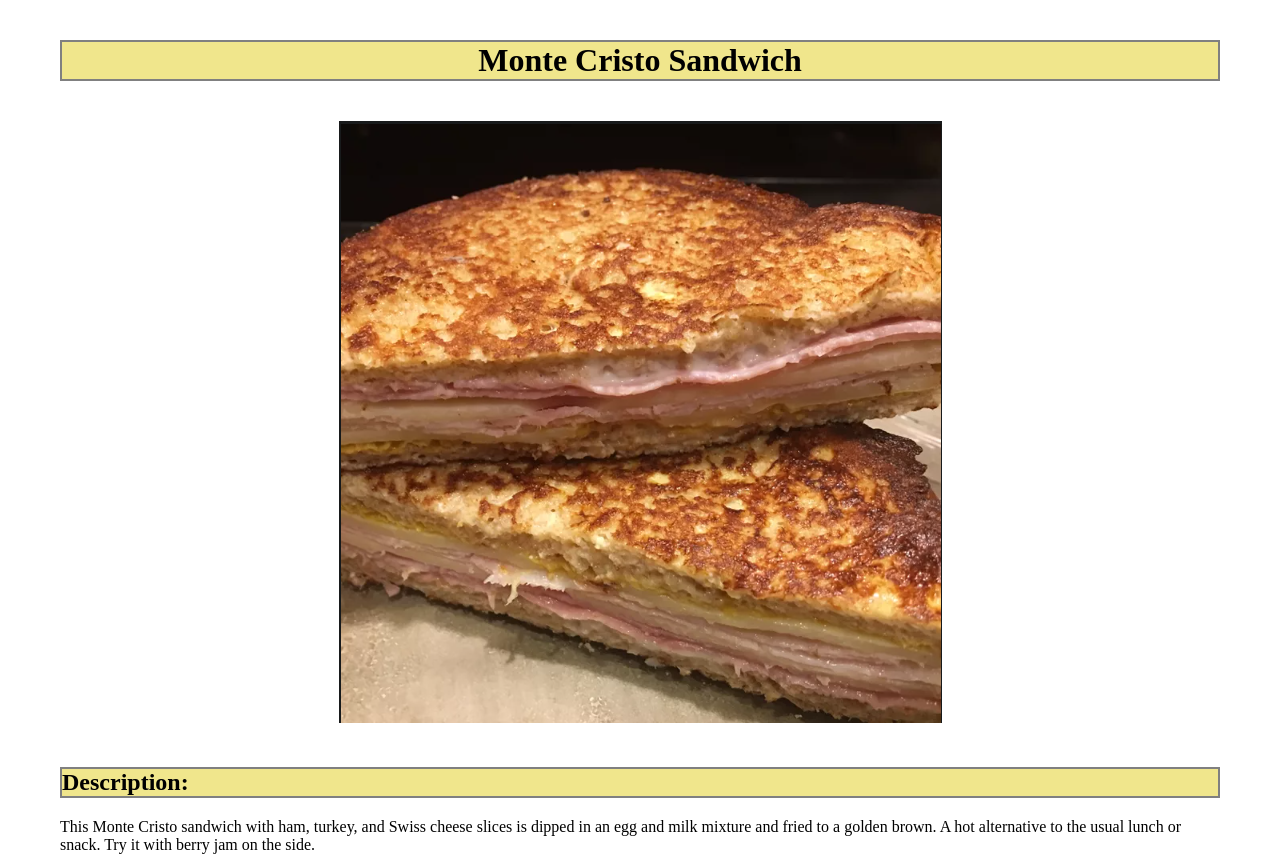
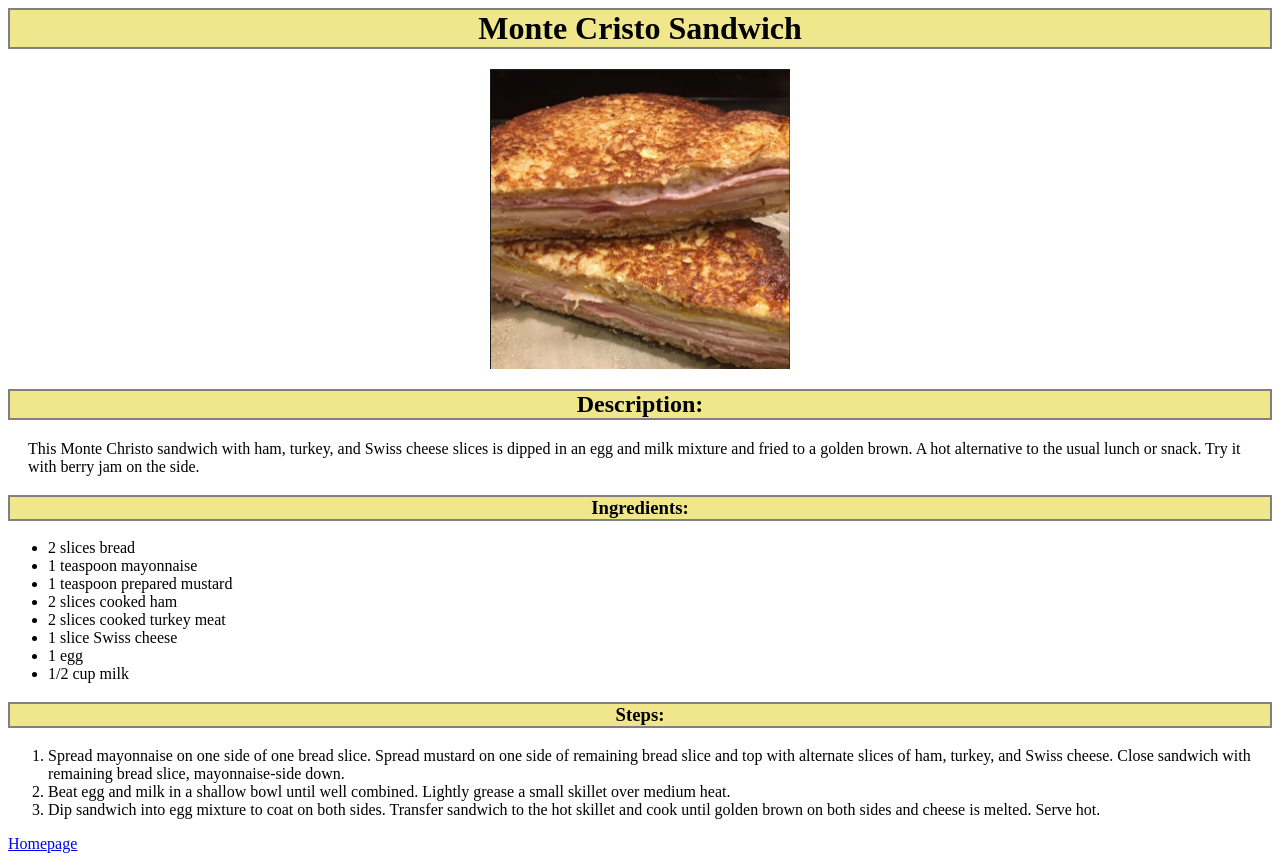
Before and after one commit to jdtroubat/odin-recipes, a plain HTML site: page recipes/sandwich.html in a window 1280 px wide. Shown: the top 857 px of the page. Drawn offline with Linux system fonts and the light colour scheme.

Commit message:
Display: flex, resize img, homepage color background

```diff
--- a/recipes/sandwich.html
+++ b/recipes/sandwich.html
@@ -9,10 +9,10 @@
 
 <body>
     <div class="title">Monte Cristo Sandwich</div>
-        <div class="img"><img src="../images/sandwich.png" alt="A perfect sandwich"></div>
+    <div class="img"><img src="../images/sandwich.png" alt="A perfect sandwich"></div>
     <!--Recipe-->
     <h2>Description:</h2>
-    <p>This Monte Cristo sandwich with ham, turkey, and Swiss cheese slices is dipped in an egg and milk mixture and fried to a golden brown. A hot alternative to the usual lunch or snack. Try it with berry jam on the side.</p>
+    <p>This Monte Christo sandwich with ham, turkey, and Swiss cheese slices is dipped in an egg and milk mixture and fried to a golden brown. A hot alternative to the usual lunch or snack. Try it with berry jam on the side.</p>
     <!--Ingredients-->
     <h3>Ingredients:</h3>
         <ul>
--- a/style.css
+++ b/style.css
@@ -1,32 +1,65 @@
 * {
-    box-sizing: auto;
-    margin: 20px;
+
 }
 
-.title {
+.title {                     /* Principal title */
+    display: flex;
+    justify-content: center;
+    text-align: center;
     font-size: 32px;
     font-weight: bold;
+    background-color: khaki;
+    border: 2px solid grey;
+    margin-bottom: 20px;
+}
+
+.img {
+    display: flex;
+    justify-content: center;
+    text-align: center;
+    height: 300px;
+    width: auto;
+}
+
+.url {
+    display: flex;
+    justify-content: center;
+    text-align: center;
+    padding: 20px;
+}
+
+.omelet,
+.sandwich,
+.hotdog {
+    padding: 10px;
+    border: 2px solid grey;
+    background-color: khaki;
+}
+
+.sandwich {
+    border-left: 0;
+    border-right: 0;
+}
+h2,                             /* Description title */
+h3 {                            /* Description ingredients */
+    display:flex;
+    justify-content: center;
     text-align: center;
     background-color: khaki;
     border: 2px solid grey;
 }
+p {                              /* Paragraphe Description Recette */
+    display: flex;
+    justify-content: left;
+    text-align: left;
+    margin-left: 20px;
 
-.img {
-    text-align: center;
-    width: auto;
-    height: auto;
 }
 
-h2,
-h3 {
-    background-color: khaki;
-    border: 2px solid grey;
+ul,                               /* Liste ingrédients */
+ol {                              /* Steps */
+    display: flex;
+    justify-content:center ;
+    text-align: left;
+    flex-direction: column;
 }
-
-ol,
-ul,
-li,
-p {
-    text-align:left;
-    justify-content:center ;
-}
```
Also changed, not shown: index.html (+6 -6 lines), recipes/hotdog.html (+1 -1 lines), recipes/omelet.html (+1 -1 lines).
